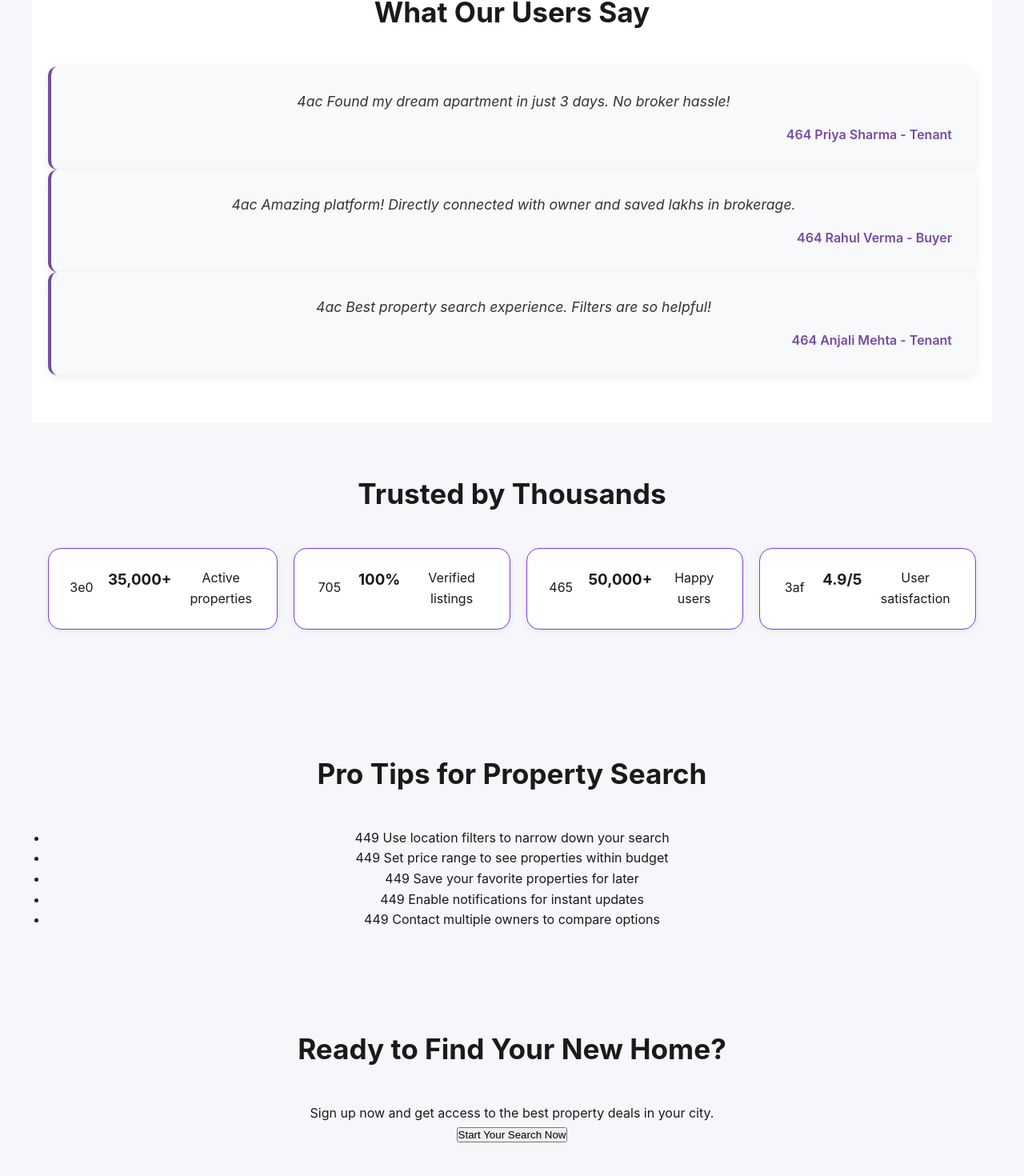
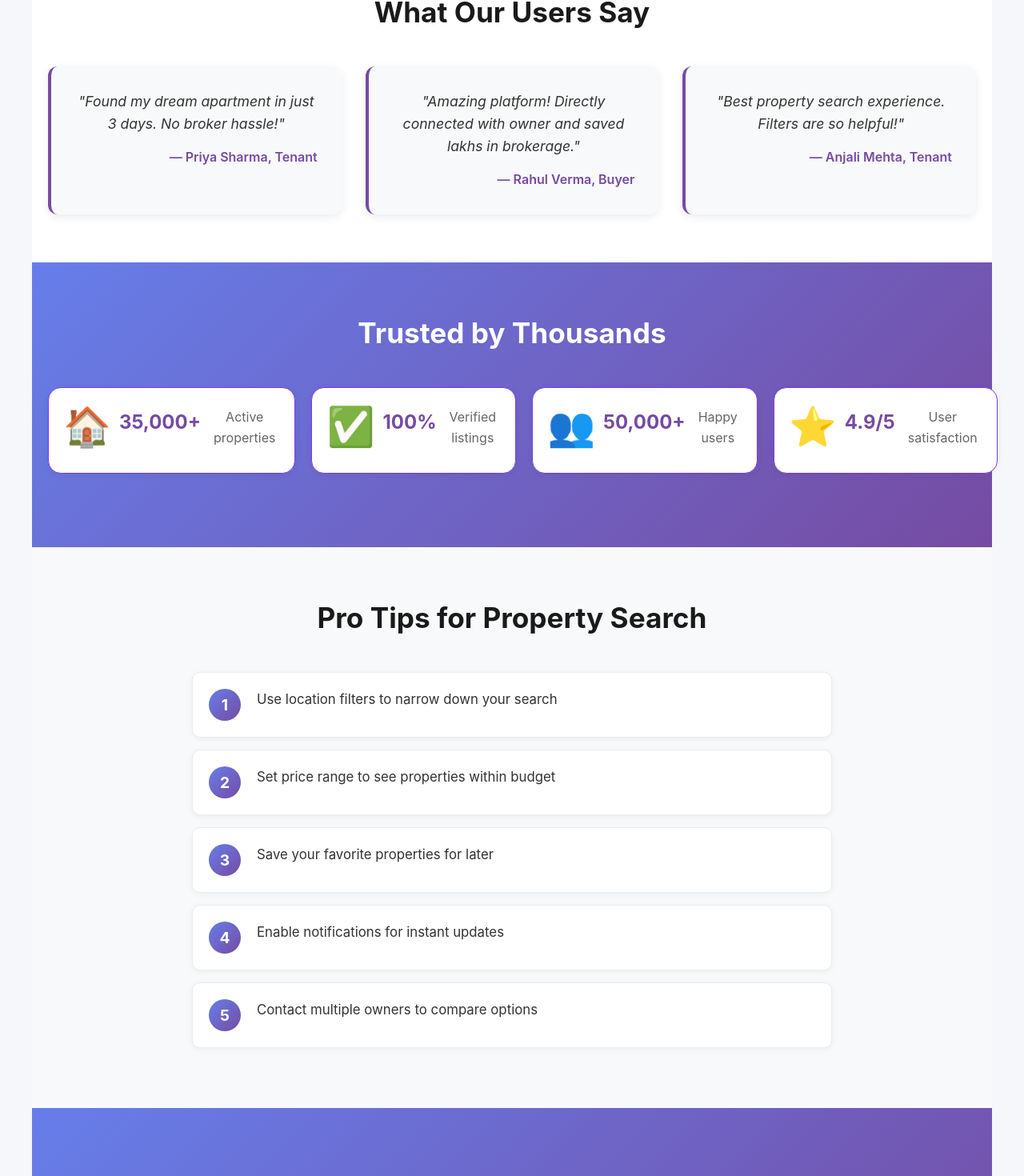
Before and after one commit to Vedantlights/Testingmodel1, a React (Create React App) app in the folder frontend/: page /buyer in a window 1280 px wide. Shown: the part 2643-4113 px from the top of the page at 80% size. Built offline with nearby package versions, Linux system fonts and the light colour scheme; no server answers.

Commit message:
landingpage changes

```diff
--- a/frontend/src/LandingPage/pages/Buyer.jsx
+++ b/frontend/src/LandingPage/pages/Buyer.jsx
@@ -35,18 +35,18 @@ export default function BuyerTenantLandingPage() {
   ];
 
   const features = [
-    { icon: '4f8', title: 'Virtual Tours', desc: 'Explore properties from home' },
-    { icon: '4ac', title: 'Direct Chat', desc: 'Talk to owners directly' },
-    { icon: '514', title: 'Smart Alerts', desc: 'Get notified of matching listings' },
-    { icon: '4cd', title: 'Map View', desc: 'See properties on interactive map' },
-    { icon: 'b50', title: 'Save Favorites', desc: 'Bookmark properties you like' }
+    { icon: '📸', title: 'Virtual Tours', desc: 'Explore properties from home' },
+    { icon: '💬', title: 'Direct Chat', desc: 'Talk to owners directly' },
+    { icon: '🔔', title: 'Smart Alerts', desc: 'Get notified of matching listings' },
+    { icon: '📍', title: 'Map View', desc: 'See properties on interactive map' },
+    { icon: '⭐', title: 'Save Favorites', desc: 'Bookmark properties you like' }
   ];
 
   const stats = [
-    { icon: '3e0', number: '35,000+', label: 'Active properties' },
-    { icon: '705', number: '100%', label: 'Verified listings' },
-    { icon: '465', number: '50,000+', label: 'Happy users' },
-    { icon: '3af', number: '4.9/5', label: 'User satisfaction' }
+    { icon: '🏠', number: '35,000+', label: 'Active properties' },
+    { icon: '✅', number: '100%', label: 'Verified listings' },
+    { icon: '👥', number: '50,000+', label: 'Happy users' },
+    { icon: '⭐', number: '4.9/5', label: 'User satisfaction' }
   ];
 
   const reviews = [
@@ -130,8 +130,8 @@ export default function BuyerTenantLandingPage() {
         <div className="reviews-grid">
           {reviews.map((review, index) => (
             <div key={index} className="review-card">
-              <p className="review-text">4ac {review.text}</p>
-              <p className="review-author">464 {review.author} <span>- {review.role}</span></p>
+              <p className="review-text">"{review.text}"</p>
+              <p className="review-author">— {review.author}, {review.role}</p>
             </div>
           ))}
         </div>
@@ -154,11 +154,14 @@ export default function BuyerTenantLandingPage() {
       {/* Search Tips */}
       <section className="search-tips-section">
         <h2>Pro Tips for Property Search</h2>
-        <ul className="search-tips-list">
+        <div className="tips-container">
           {searchTips.map((tip, index) => (
-            <li key={index}>449 {tip}</li>
+            <div key={index} className="tip-item">
+              <span className="tip-number">{index + 1}</span>
+              <p>{tip}</p>
+            </div>
           ))}
-        </ul>
+        </div>
       </section>
 
       {/* Call to Action */}
--- a/frontend/src/LandingPage/pages/Contact.jsx
+++ b/frontend/src/LandingPage/pages/Contact.jsx
@@ -94,7 +94,7 @@ export default function Contact() {
             <div className="info-text">
               <h3>Visit Us</h3>
               <p>
-                Office No.21 & 22, 3rd Floor, S/Bo. 56<br />
+                Office No.21 & 22, 3rd Floor, S/No. 56<br />
                 Aston Plaza, Ambegaon Bk.<br />
                 Pune , Maharashtra– 411046
               </p>
--- a/frontend/src/LandingPage/styles/Buyer.css
+++ b/frontend/src/LandingPage/styles/Buyer.css
@@ -387,50 +387,68 @@ h2 {
 }
 
 /* Trust Stats */
-.trust-states {
+.trust-states,
+.stats-section {
   background: linear-gradient(135deg, #667eea, #764ba2);
+  color: white;
+  padding: 60px 20px;
+}
+
+.trust-states h2,
+.stats-section h2 {
   color: white;
 }
 
-.trust-states h2 {
-  color: white;
-}
-
-.states-grid {
+.states-grid,
+.stats-grid {
   display: grid;
   grid-template-columns: repeat(auto-fit, minmax(200px, 1fr));
   gap: 30px;
 }
 
-.state-card {
+.state-card,
+.stat-card {
   text-align: center;
   padding: 30px;
   background-color: white;
   border-radius: 12px;
   box-shadow: 0 4px 15px rgba(0, 0, 0, 0.1);
+  transition: all 0.3s ease;
 }
 
-.state-icon {
+.stat-card:hover {
+  transform: translateY(-5px);
+  box-shadow: 0 8px 25px rgba(0, 0, 0, 0.2);
+}
+
+.state-icon,
+.stat-icon {
   font-size: 3rem;
   display: block;
   margin-bottom: 10px;
+  line-height: 1;
 }
 
-.state-card h3 {
+.state-card h3,
+.stat-card h3 {
   font-size: 1.5rem;
   font-weight: bold;
   margin-bottom: 5px;
   color: #764ba2;
 }
 
-.state-card p {
+.state-card p,
+.stat-card p {
   font-size: 1rem;
   color: #666;
+  margin: 0;
 }
 
 /* Search Tips */
-.search-tips {
+.search-tips,
+.search-tips-section {
   background-color: #f8f9fa;
+  padding: 60px 20px;
 }
 
 .tips-container {
@@ -478,12 +496,35 @@ h2 {
   line-height: 1.6;
 }
 
+.search-tips-list {
+  list-style: none;
+  padding: 0;
+  max-width: 800px;
+  margin: 0 auto;
+}
+
+.search-tips-list li {
+  padding: 15px 20px;
+  margin: 10px 0;
+  background-color: white;
+  border-radius: 10px;
+  box-shadow: 0 2px 8px rgba(0, 0, 0, 0.05);
+  border-left: 4px solid #764ba2;
+  transition: all 0.3s ease;
+}
+
+.search-tips-list li:hover {
+  transform: translateX(10px);
+  box-shadow: 0 4px 15px rgba(240, 147, 251, 0.2);
+}
+
 /* Reviews Section */
 .reviews-section {
   background-color: #fff;
 }
 
-.reviews-container {
+.reviews-container,
+.reviews-grid {
   display: grid;
   grid-template-columns: repeat(auto-fit, minmax(320px, 1fr));
   gap: 30px;
@@ -495,6 +536,12 @@ h2 {
   border-radius: 12px;
   box-shadow: 0 3px 12px rgba(0, 0, 0, 0.08);
   border-left: 4px solid #764ba2;
+  transition: all 0.3s ease;
+}
+
+.review-card:hover {
+  transform: translateY(-5px);
+  box-shadow: 0 8px 25px rgba(118, 75, 162, 0.2);
 }
 
 .review-text {
@@ -502,6 +549,7 @@ h2 {
   font-style: italic;
   margin-bottom: 15px;
   color: #333;
+  line-height: 1.6;
 }
 
 .review-author {
@@ -511,23 +559,44 @@ h2 {
 }
 
 /* Final CTA */
-.final-cta {
+.final-cta,
+.cta-section {
   background: linear-gradient(135deg, #667eea, #764ba2);
   color: white;
   text-align: center;
   padding: 80px 20px;
 }
 
-.final-cta h2 {
+.final-cta h2,
+.cta-section h2 {
   color: white;
   font-size: 2.5rem;
   margin-bottom: 15px;
 }
 
-.final-cta p {
+.final-cta p,
+.cta-section p {
   font-size: 1.2rem;
   margin-bottom: 30px;
   opacity: 0.95;
+}
+
+.cta-btn {
+  padding: 16px 40px;
+  font-size: 1.2rem;
+  background-color: white;
+  color: #764ba2;
+  border: none;
+  border-radius: 8px;
+  cursor: pointer;
+  font-weight: 700;
+  transition: all 0.3s ease;
+  box-shadow: 0 4px 15px rgba(0, 0, 0, 0.2);
+}
+
+.cta-btn:hover {
+  transform: translateY(-3px);
+  box-shadow: 0 8px 25px rgba(0, 0, 0, 0.3);
 }
 
 /* Responsive Design */
@@ -560,8 +629,13 @@ h2 {
     grid-template-columns: 1fr;
   }
 
-  .reviews-container {
+  .reviews-container,
+  .reviews-grid {
     grid-template-columns: 1fr;
+  }
+
+  .stats-grid {
+    grid-template-columns: repeat(2, 1fr);
   }
 
   .benefits-grid {
--- a/frontend/src/LandingPage/styles/Contact.css
+++ b/frontend/src/LandingPage/styles/Contact.css
@@ -80,14 +80,15 @@
 
 /* Info Cards Section */
 .info-section {
-  display: grid;
-  grid-template-columns: repeat(2, 1fr);
+  display: flex;
+  justify-content: center;
+  align-items: center;
   gap: 2rem;
   margin-bottom: 4rem;
   max-width: 800px;
   margin-left: auto;
   margin-right: auto;
-  justify-items: center;
+  flex-wrap: wrap;
 }
 
 .info-card {
@@ -385,7 +386,6 @@
   }
 
   .info-section {
-    grid-template-columns: repeat(2, 1fr);
     max-width: 800px;
   }
 }
@@ -396,7 +396,7 @@
   }
 
   .info-section {
-    grid-template-columns: 1fr;
+    flex-direction: column;
     gap: 1.5rem;
     max-width: 100%;
   }
--- a/frontend/src/UserDashboard/pages/BuyerContactPage.jsx
+++ b/frontend/src/UserDashboard/pages/BuyerContactPage.jsx
@@ -73,7 +73,7 @@ export default function Contact() {
             </div>
             <div className="buyer-info-text">
               <h3>Visit Us</h3>
-              <p>Office No.21 & 22, 3rd Floor, S/Bo. 56<br />
+              <p>Office No.21 & 22, 3rd Floor, S/No. 56<br />
               Aston Plaza, Ambegaon Bk.<br />
               Pune , Maharashtra– 411046</p>
             </div>
--- a/frontend/src/UserDashboard/styles/BuyerContactPage.css
+++ b/frontend/src/UserDashboard/styles/BuyerContactPage.css
@@ -75,10 +75,15 @@
 
 /* Info Cards Section */
 .buyer-info-section {
-  display: grid;
-  grid-template-columns: repeat(3, 1fr);
+  display: flex;
+  justify-content: center;
+  align-items: center;
   gap: 2rem;
   margin-bottom: 4rem;
+  max-width: 800px;
+  margin-left: auto;
+  margin-right: auto;
+  flex-wrap: wrap;
 }
 
 .buyer-info-card {
@@ -362,7 +367,6 @@
 /* Responsive Design */
 @media (max-width: 1024px) {
   .buyer-info-section {
-    grid-template-columns: repeat(2, 1fr);
     gap: 1.5rem;
   }
 }
@@ -370,7 +374,7 @@
 @media (max-width: 768px) {
   .buyer-contact-container { padding: 3rem 1rem; }
   .buyer-contact-header { margin-bottom: 3rem; }
-  .buyer-info-section { grid-template-columns: 1fr; gap: 1.5rem; }
+  .buyer-info-section { flex-direction: column; gap: 1.5rem; }
   .buyer-form-card { padding: 2rem; }
   .buyer-form-inputs > div {
     grid-template-columns: 1fr;
```
